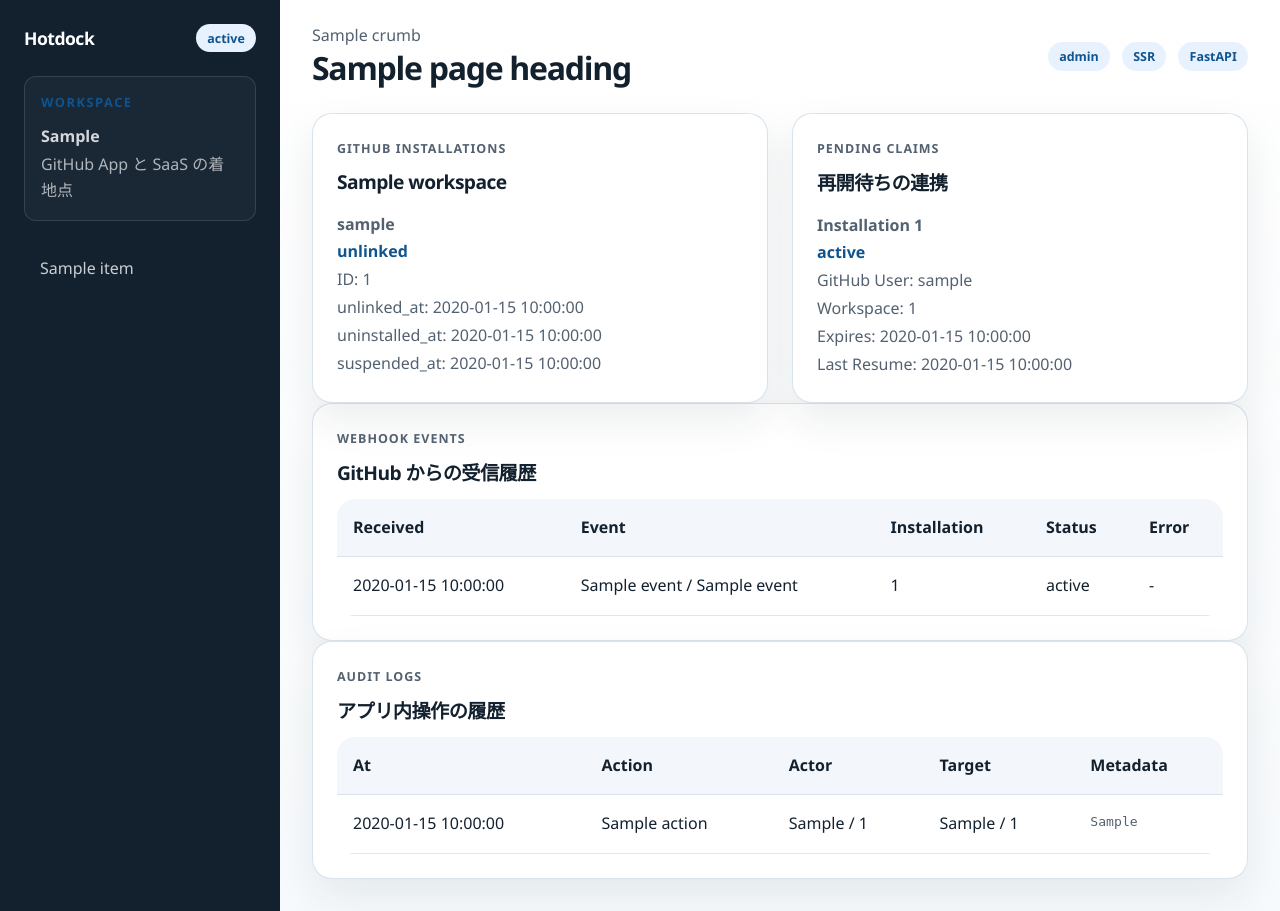
After one commit to yoshiakiHirose223/hotdock, a Python web app: template app/templates/hotdock/app/workspace_logs.html in a window 1280 px wide. The commit adds this page. Run offline with Jinja, Linux system fonts and the light colour scheme; the template is opened without the code that fills it: most values are stand-ins (such as "Sample title", 1, 10 or a date in 2020).

Commit message:
Add workspace logs view for admins

```diff
--- a/app/hotdock/services/workspaces.py
+++ b/app/hotdock/services/workspaces.py
@@ -541,12 +541,13 @@ def build_workspace_navigation(workspace_slug: str, current_role: str | None = N
         {"label": "Branches", "href": f"{base}/branches", "key": "workspace-branches"},
         {"label": "Conflicts", "href": f"{base}/conflicts", "key": "workspace-conflicts"},
         {"label": "Members", "href": f"{base}/members", "key": "workspace-members"},
+        {"label": "Logs", "href": f"{base}/logs", "key": "workspace-logs"},
         {"label": "Settings", "href": f"{base}/settings", "key": "workspace-settings"},
         {"label": "Billing", "href": f"{base}/billing", "key": "workspace-billing"},
         {"label": "GitHub", "href": f"/settings/integrations/github?workspace={workspace_slug}", "key": "workspace-github"},
     ]
     if current_role not in {"owner", "admin"}:
-        navigation = [item for item in navigation if item["key"] not in {"workspace-settings", "workspace-github"}]
+        navigation = [item for item in navigation if item["key"] not in {"workspace-settings", "workspace-github", "workspace-logs"}]
     if current_role != "owner":
         navigation = [item for item in navigation if item["key"] != "workspace-billing"]
     return navigation
--- a/app/static/hotdock/css/app.css
+++ b/app/static/hotdock/css/app.css
@@ -139,6 +139,15 @@ body.page-app {
 
 .empty-state-actions {
     margin-top: 1.25rem;
+}
+
+.log-metadata {
+    display: block;
+    max-width: 520px;
+    white-space: pre-wrap;
+    word-break: break-word;
+    font-size: 0.82rem;
+    color: var(--text-soft);
 }
 
 .panel {
--- /dev/null
+++ b/app/templates/hotdock/app/workspace_logs.html
@@ -0,0 +1,121 @@
+{% extends "hotdock/layouts/app_base.html" %}
+
+{% block content %}
+<section class="app-grid two-up">
+    <article class="panel">
+        <p class="panel-title">GitHub Installations</p>
+        <h2>{{ workspace.name }}</h2>
+        {% if log_installations %}
+        <ul class="stack-list">
+            {% for installation in log_installations %}
+            <li>
+                <strong>{{ installation.github_account_login or ("installation-" ~ installation.installation_id) }}</strong>
+                <span>{{ installation.installation_status }}</span>
+                <p>ID: {{ installation.installation_id }}</p>
+                {% if installation.unlinked_at %}
+                <p>unlinked_at: {{ installation.unlinked_at }}</p>
+                {% endif %}
+                {% if installation.uninstalled_at %}
+                <p>uninstalled_at: {{ installation.uninstalled_at }}</p>
+                {% endif %}
+                {% if installation.suspended_at %}
+                <p>suspended_at: {{ installation.suspended_at }}</p>
+                {% endif %}
+            </li>
+            {% endfor %}
+        </ul>
+        {% else %}
+        <div class="empty-inline">claim 済み installation はまだありません。</div>
+        {% endif %}
+    </article>
+
+    <article class="panel">
+        <p class="panel-title">Pending Claims</p>
+        <h2>再開待ちの連携</h2>
+        {% if log_pending_claims %}
+        <ul class="stack-list">
+            {% for claim in log_pending_claims %}
+            <li>
+                <strong>Installation {{ claim.installation_id }}</strong>
+                <span>{{ claim.status }}</span>
+                <p>GitHub User: {{ claim.github_user_login or "未確認" }}</p>
+                <p>Workspace: {{ claim.workspace_id or "未選択" }}</p>
+                <p>Expires: {{ claim.expires_at }}</p>
+                {% if claim.last_resume_at %}
+                <p>Last Resume: {{ claim.last_resume_at }}</p>
+                {% endif %}
+            </li>
+            {% endfor %}
+        </ul>
+        {% else %}
+        <div class="empty-inline">保留中の claim はありません。</div>
+        {% endif %}
+    </article>
+</section>
+
+<section class="panel">
+    <p class="panel-title">Webhook Events</p>
+    <h2>GitHub からの受信履歴</h2>
+    {% if log_webhook_events %}
+    <div class="table-wrap">
+        <table class="app-table">
+            <thead>
+                <tr>
+                    <th>Received</th>
+                    <th>Event</th>
+                    <th>Installation</th>
+                    <th>Status</th>
+                    <th>Error</th>
+                </tr>
+            </thead>
+            <tbody>
+                {% for event in log_webhook_events %}
+                <tr>
+                    <td>{{ event.received_at }}</td>
+                    <td>{{ event.event_name }}{% if event.action_name %} / {{ event.action_name }}{% endif %}</td>
+                    <td>{{ event.installation_id or "-" }}</td>
+                    <td>{{ event.processing_status }}</td>
+                    <td>{{ event.error_message or "-" }}</td>
+                </tr>
+                {% endfor %}
+            </tbody>
+        </table>
+    </div>
+    {% else %}
+    <div class="empty-inline">関連する webhook はまだありません。</div>
+    {% endif %}
+</section>
+
+<section class="panel">
+    <p class="panel-title">Audit Logs</p>
+    <h2>アプリ内操作の履歴</h2>
+    {% if log_audit_logs %}
+    <div class="table-wrap">
+        <table class="app-table">
+            <thead>
+                <tr>
+                    <th>At</th>
+                    <th>Action</th>
+                    <th>Actor</th>
+                    <th>Target</th>
+                    <th>Metadata</th>
+                </tr>
+            </thead>
+            <tbody>
+                {% for log in log_audit_logs %}
+                <tr>
+                    <td>{{ log.created_at }}</td>
+                    <td>{{ log.action }}</td>
+                    <td>{{ log.actor_type }}{% if log.actor_id %} / {{ log.actor_id }}{% endif %}</td>
+                    <td>{{ log.target_type }}{% if log.target_id %} / {{ log.target_id }}{% endif %}</td>
+                    <td><code class="log-metadata">{{ log.event_metadata }}</code></td>
+                </tr>
+                {% endfor %}
+            </tbody>
+        </table>
+    </div>
+    {% else %}
+    <div class="empty-inline">監査ログはまだありません。</div>
+    {% endif %}
+</section>
+{% endblock %}
```
Also changed, not shown: app/hotdock/router_workspace.py (+89 -0 lines).
